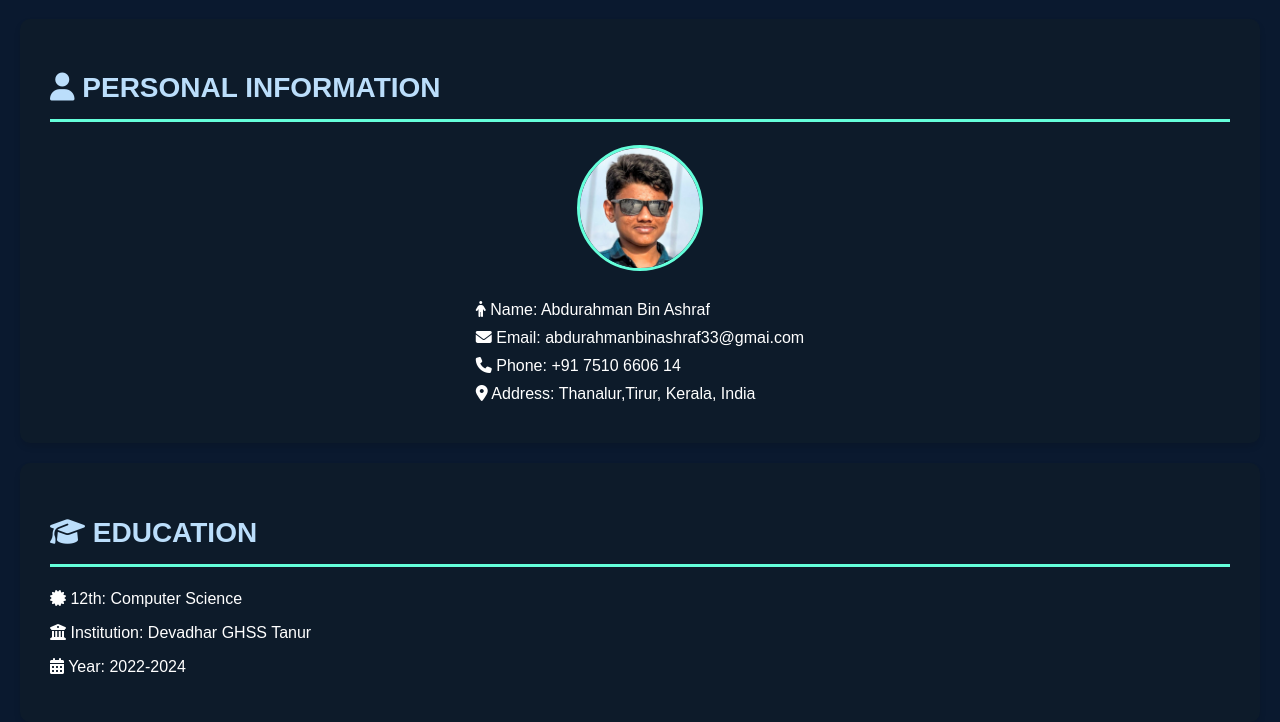
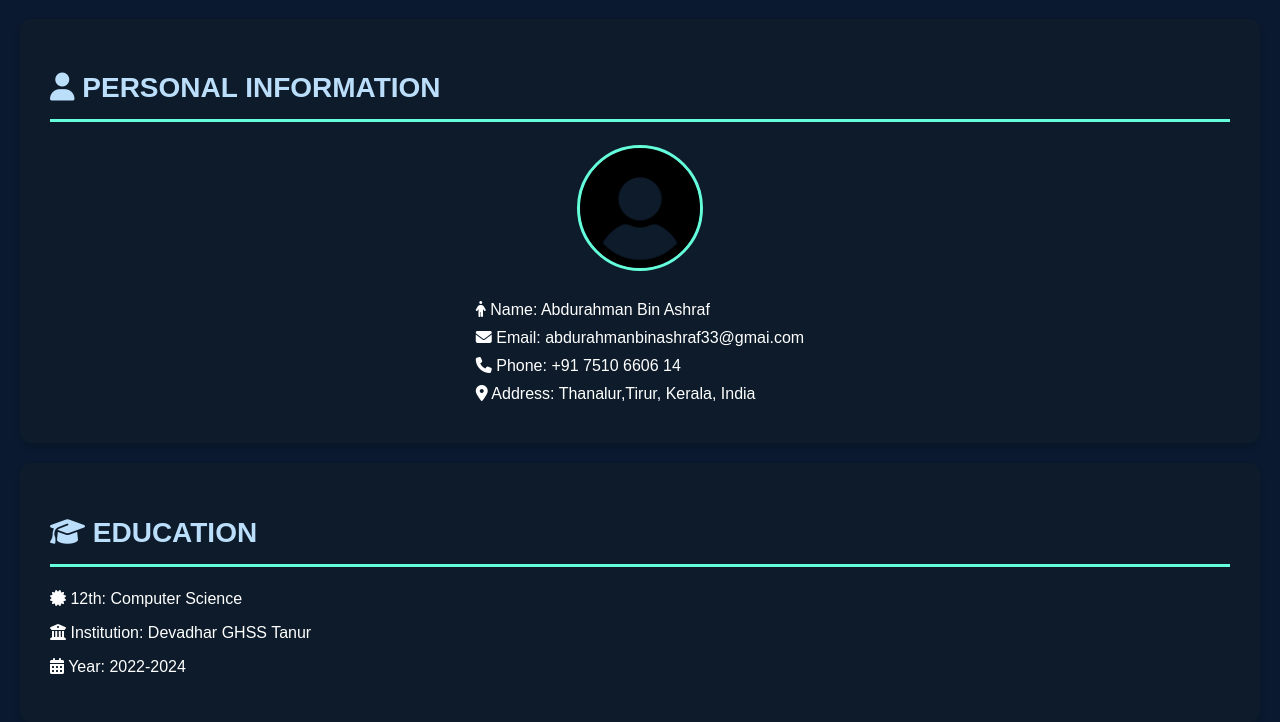
Before and after one commit to Xyntera/profile, a plain HTML site: page index.html in a window 1280 px wide. Shown: the part 78-800 px from the top of the page. Drawn offline with Linux system fonts and the light colour scheme; a script that the page names is missing.

Commit message:
Update index.html

```diff
--- a/index.html
+++ b/index.html
@@ -17,7 +17,7 @@
         <section id="personal-info">
             <h2><i class="fas fa-user"></i> Personal Information</h2>
             <div class="personal-details">
-                <img src="manu.png" alt="Abdurahman Bin Ashraf" class="profile-pic">
+                <img src="user icon.png" alt="Abdurahman Bin Ashraf" class="profile-pic">
                 <div class="details">
                     <p><i class="fas fa-male"></i> Name: Abdurahman Bin Ashraf</p>
                     <p><i class="fas fa-envelope"></i> Email: abdurahmanbinashraf33@gmai.com</p>
```
